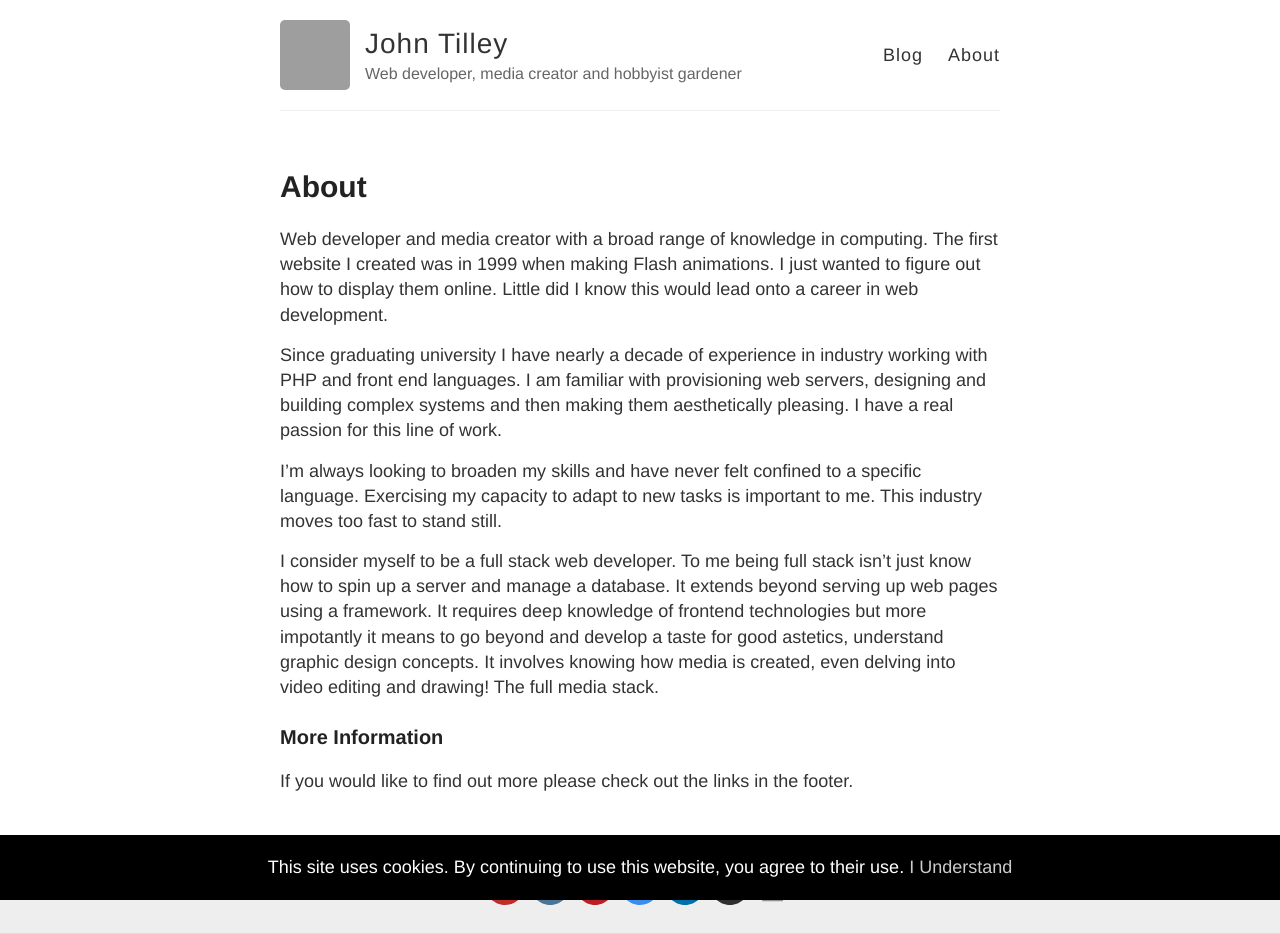
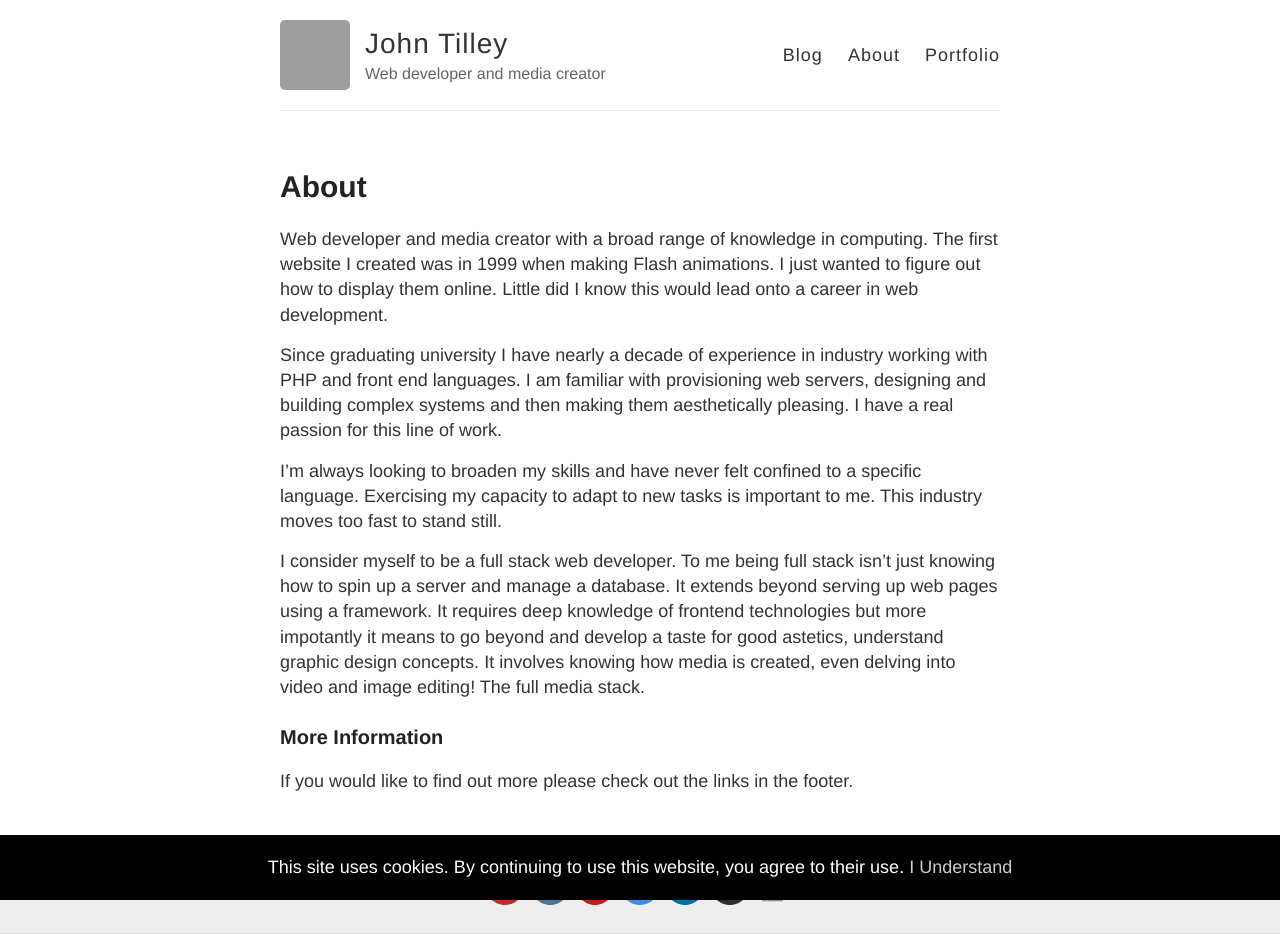
Before and after one commit to johnatilley/johnatilley.github.io, a Jekyll site: the page built from about.md, in a window 1280 px wide. Built offline with Jekyll 4.4.1, drawn with Linux system fonts in a browser that asks for light colours; grey boxes are pictures that could not be loaded.

Commit message:
Added portfolio page and some amendments

```diff
--- a/_config.yml
+++ b/_config.yml
@@ -6,7 +6,7 @@
 name: John Tilley
 
 # Short bio or description (displayed in the header)
-description: Web developer, media creator and hobbyist gardener
+description: Web developer and media creator
 
 # URL of your avatar or profile pic (you could use your GitHub profile pic)
 avatar: https://avatars3.githubusercontent.com/u/1987301
--- a/_layouts/default.html
+++ b/_layouts/default.html
@@ -33,6 +33,7 @@
           <nav>
             <a href="{{ site.baseurl }}/">Blog</a>
             <a href="{{ site.baseurl }}/about">About</a>
+            <a href="{{ site.baseurl }}/portfolio">Portfolio</a>
           </nav>
         </header>
       </div>
--- a/about.md
+++ b/about.md
@@ -10,7 +10,7 @@
 
 I'm always looking to broaden my skills and have never felt confined to a specific language. Exercising my capacity to adapt to new tasks is important to me. This industry moves too fast to stand still.
 
-I consider myself to be a full stack web developer. To me being full stack isn't just know how to spin up a server and manage a database. It extends beyond serving up web pages using a framework. It requires deep knowledge of frontend technologies but more impotantly it means to go beyond and develop a taste for good astetics, understand graphic design concepts. It involves knowing how media is created, even delving into video editing and drawing! The full media stack.
+I consider myself to be a full stack web developer. To me being full stack isn't just knowing how to spin up a server and manage a database. It extends beyond serving up web pages using a framework. It requires deep knowledge of frontend technologies but more impotantly it means to go beyond and develop a taste for good astetics, understand graphic design concepts. It involves knowing how media is created, even delving into video and image editing! The full media stack.
 
 ### More Information
 
```
Also changed, not shown: portfolio.md (added, +11 -0 lines), 1 other file.
